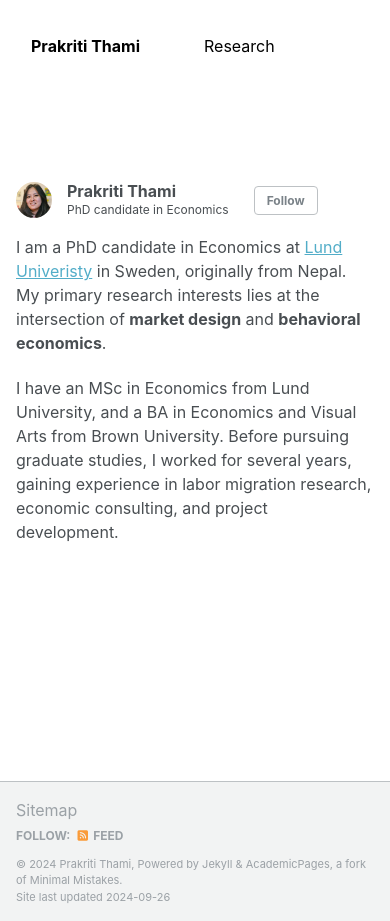
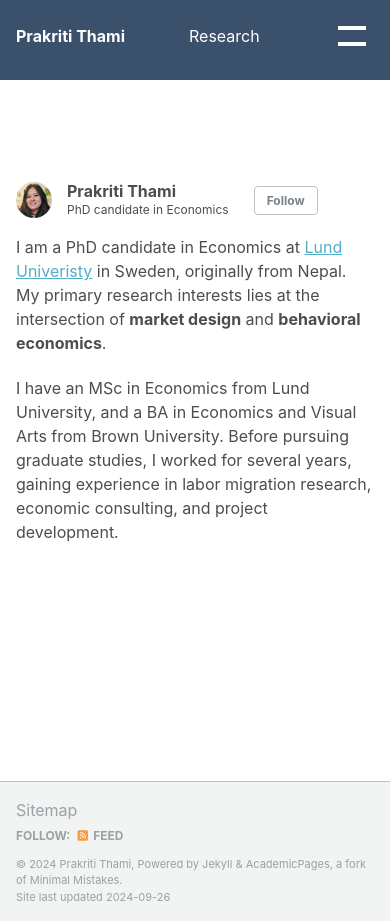
Before and after one commit to prakritithami/prakritithami.github.io, a Jekyll site: the page built from _pages/about.md, in a window 390 px wide and 921 px high. Built offline with Jekyll 4.4.1, drawn with Linux system fonts in a browser that asks for light colours.

Commit message:
Update main.scss

```diff
--- a/assets/css/main.scss
+++ b/assets/css/main.scss
@@ -67,37 +67,46 @@ body {
   margin-top: $header-height; // Adds space to prevent content overlap
 }
 
-// Media query for mobile view
+
+
+// Variables for customization
+$header-height: 80px;
+$header-bg-color: #3a506b; // Muted blue color
+$text-color: #FFFFFF;
+
+.masthead {
+  background-color: $header-bg-color; // Set the background color to muted blue
+  height: $header-height; // Set the height of the header
+  color: $text-color;
+  border: none;
+}
+
+// Ensure no unwanted background or borders on header items
+.masthead * {
+  background: none !important; // Remove any background colors
+  box-shadow: none !important; // Remove any box shadows
+  border: none !important; // Remove any borders
+  color: $text-color !important;
+}
+
+// Adjust the top margin of the main content to accommodate the header height
+body {
+  margin-top: $header-height; // Adds space to prevent content overlap
+}
+
 @media (max-width: 768px) {
-  // Revert styles for .masthead
-  .masthead {
-    background-color: #ffffff !important; // Reset to original background color
-    color: #000000 !important; // Reset to original text color
-    height: auto; // Revert to auto height for mobile
-    padding: 10px 15px; // Adjust padding for mobile
-  }
-
-  // Revert styles for dropdown menu
+  // Remove custom styles here
   .masthead .dropdown-menu {
-    background-color: #ffffff !important; // Revert to original background color
-    color: #000000 !important; // Revert to original text color
-    border: none !important; // Remove custom borders
-    box-shadow: none !important; // Remove any custom box shadows
+    background-color: initial; // Reset to the original background color
+    color: initial; // Reset to the original text color
+    border: none; // Remove any custom borders
+    box-shadow: initial; // Reset to original box-shadow if any
   }
 
   .masthead .dropdown-menu a {
-    color: #000000 !important; // Revert link color to original
-    padding: 8px 15px !important; // Adjust padding for mobile
-    display: block !important; // Ensure proper display for links in mobile view
-    text-decoration: none !important; // Remove underlines if they were added
-    background: none !important; // Remove any custom background colors
-  }
-
-  // Reset any other custom styles within masthead
-  .masthead * {
-    background: none !important; // Remove any custom backgrounds
-    box-shadow: none !important; // Remove any custom box shadows
-    border: none !important; // Remove custom borders
-    color: #000000 !important; // Reset text color
+    color: initial; // Reset link color to original
+    padding: initial; // Remove custom padding
+    display: initial; // Revert to original display property
+    text-decoration: initial; // Revert text decoration
   }
 }
```
